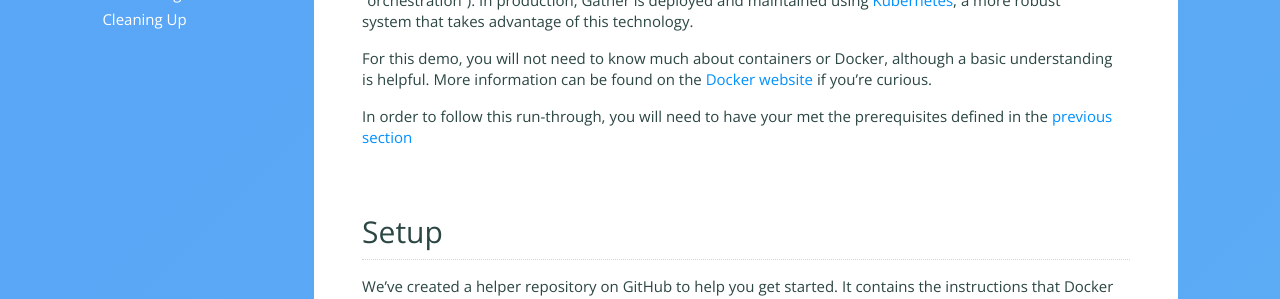
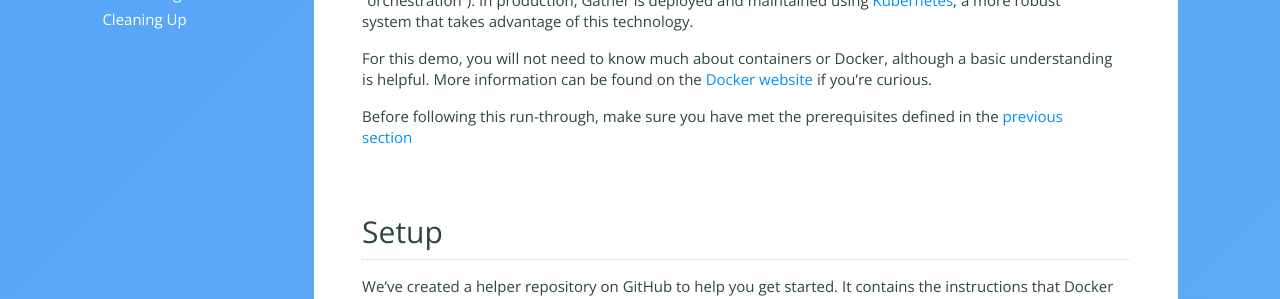
Before and after one commit to nixilla/gather, a Jekyll site: the page built from documentation/try/setup.md, in a window 1280 px wide. Shown: the part 337-636 px from the top of the page. Built offline with Jekyll 4.4.1, drawn with Linux system fonts in a browser that asks for light colours.

Commit message:
Update setup.md

```diff
--- a/documentation/try/setup.md
+++ b/documentation/try/setup.md
@@ -9,7 +9,7 @@ Gather actually consists of several different servers and services that run in t
 
 For this demo, you will not need to know much about containers or Docker, although a basic understanding is helpful.  More information can be found on the [Docker website](https://www.docker.com/what-docker) if you’re curious.
 
-In order to follow this run-through, you will need to have your met the prerequisites defined in the [previous section](index)
+Before following this run-through, make sure you have met the prerequisites defined in the [previous section](index)
 
 ## Setup
 We’ve created a helper repository on GitHub to help you get started.  It contains the instructions that Docker needs in order to download and install the components that make up the Gather server.
```
